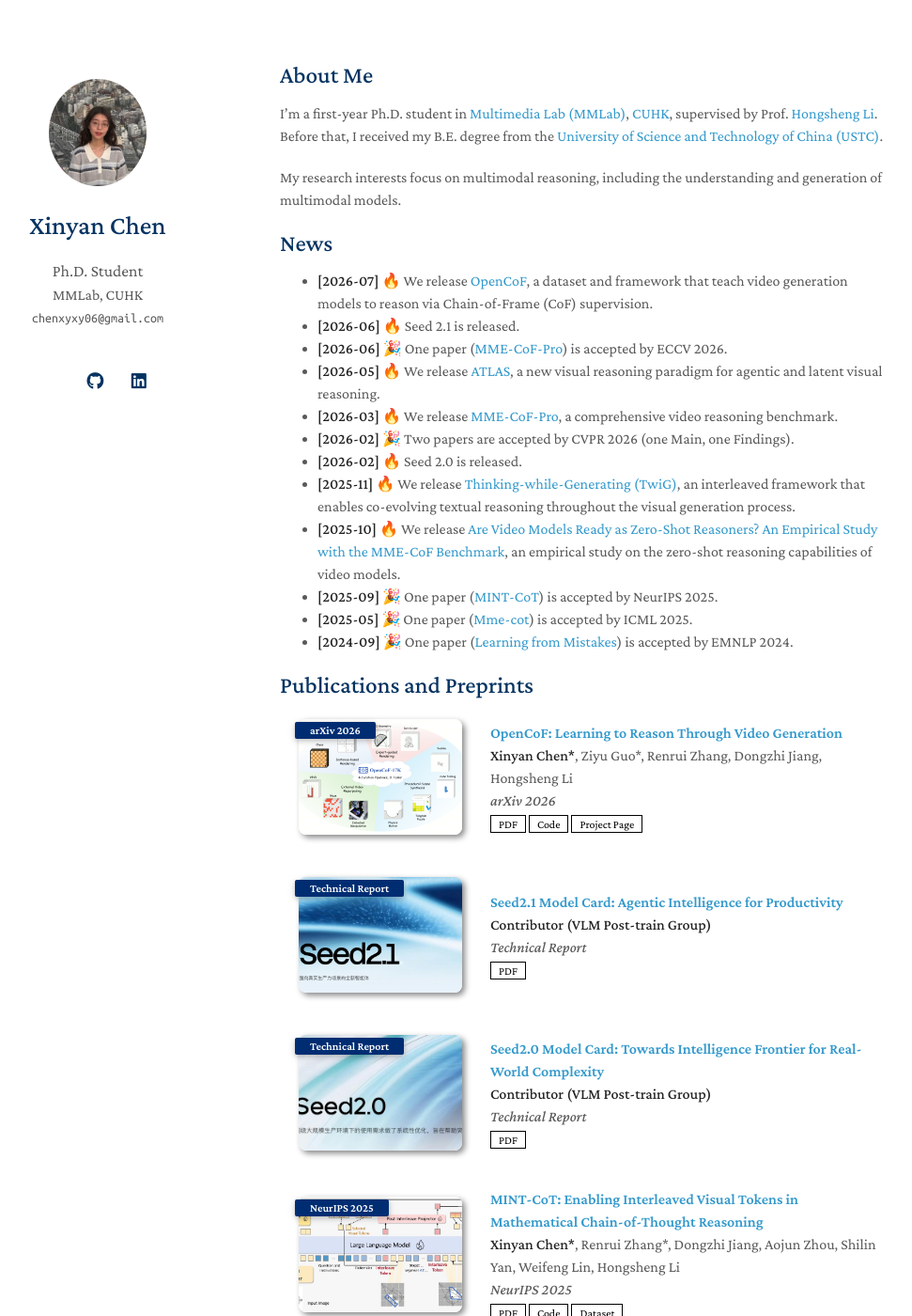
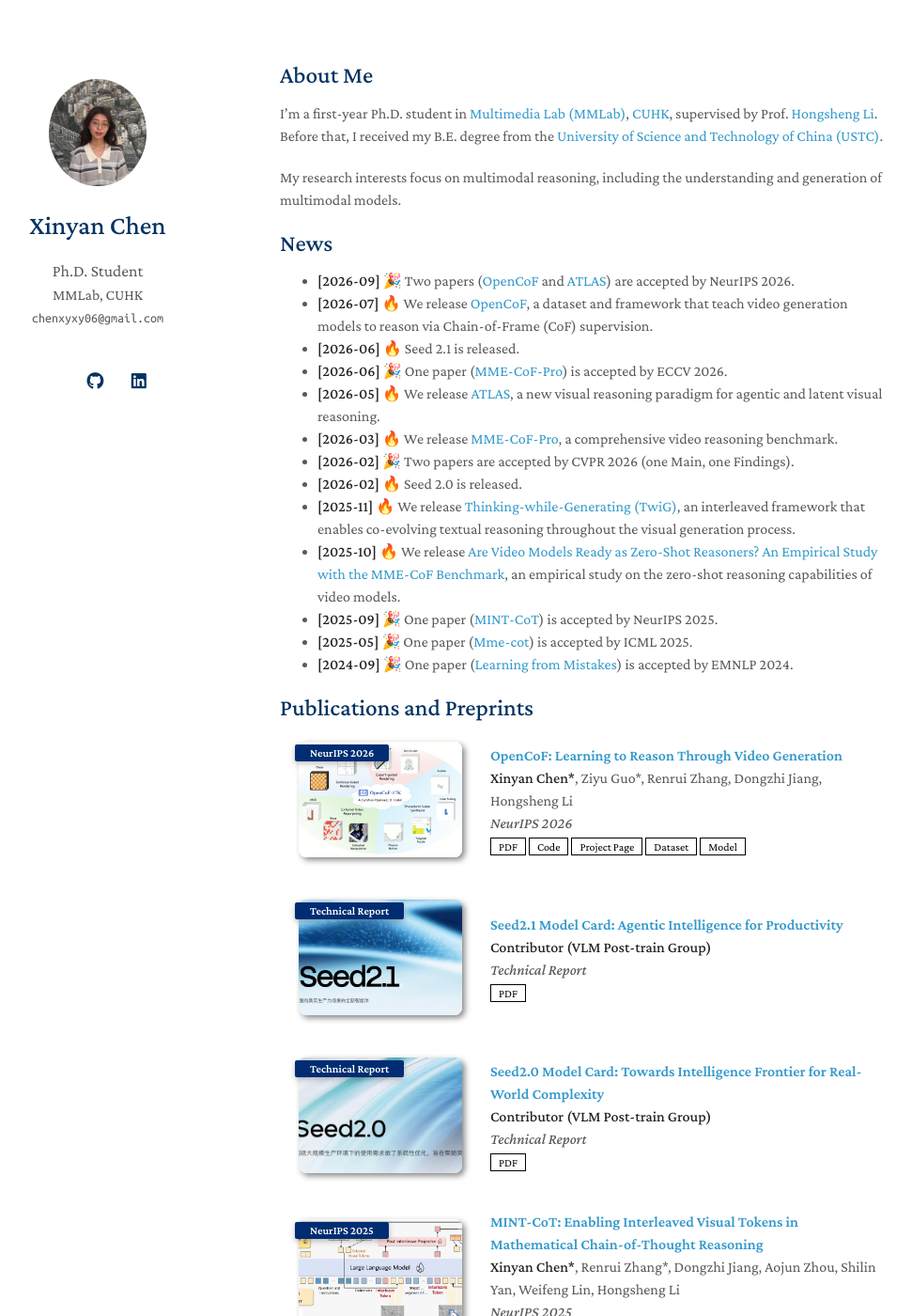
Before and after one commit to xinyan-cxy/xinyan-cxy.github.io, a Jekyll site: the page built from index.md, in a window 1280 px wide and 1400 px high. Shown: the whole window at 94% size, without its empty margins (172-1143 px from the left). Built offline with Jekyll 4.4.1, drawn with Linux system fonts in a browser that asks for light colours; a style sheet for code colours, icons or effects is not loaded; our own code applies the rules of GitHub Pages for plain Markdown files; some of the changed text lies outside the part shown.

Commit message:
Announce NeurIPS 2026 acceptance of OpenCoF and ATLAS; add OpenCoF dataset and model links
Co-authored-by: Cursor <cursoragent@cursor.com>

```diff
--- a/_data/publications.yml
+++ b/_data/publications.yml
@@ -2,10 +2,12 @@ main:
 
   - title: "OpenCoF: Learning to Reason Through Video Generation"
     authors: "<strong>Xinyan Chen*</strong>, Ziyu Guo*, Renrui Zhang, Dongzhi Jiang, Hongsheng Li"
-    conference_short: arXiv 2026
+    conference_short: NeurIPS 2026
     pdf: https://arxiv.org/abs/2607.08763
     code: https://github.com/xinyan-cxy/OpenCoF
     project: https://opencof.github.io/
+    dataset: https://huggingface.co/datasets/xy06/OpenCoF-17k
+    model: https://huggingface.co/xy06/Wan-CoF
     image: ./assets/img/OpenCoF.png
 
   - title: "Seed2.1 Model Card: Agentic Intelligence for Productivity"
@@ -39,7 +41,7 @@ main:
 
   - title: "ATLAS: Agentic or Latent Visual Reasoning? One Word is Enough for Both"
     authors: "Ziyu Guo, Rain Liu, <strong>Xinyan Chen</strong>, Pheng-Ann Heng"
-    conference_short: arXiv 2026
+    conference_short: NeurIPS 2026
     pdf: https://arxiv.org/abs/2605.15198
     code: https://github.com/ZiyuGuo99/ATLAS
     project: https://atlas-oneword.github.io
--- a/_includes/publications.md
+++ b/_includes/publications.md
@@ -46,6 +46,10 @@
       <a href="{{ link.dataset }}" class="btn btn-sm z-depth-0" role="button" target="_blank" style="font-size:12px;">Dataset</a>
       {% endif %}
 
+      {% if link.model %}
+      <a href="{{ link.model }}" class="btn btn-sm z-depth-0" role="button" target="_blank" style="font-size:12px;">Model</a>
+      {% endif %}
+
       {% if link.benchmark %}
       <a href="{{ link.benchmark }}" class="btn btn-sm z-depth-0" role="button" target="_blank" style="font-size:12px;">Benchmark</a>
       {% endif %}
--- a/index.md
+++ b/index.md
@@ -9,6 +9,7 @@ I’m a first-year Ph.D. student in [Multimedia Lab (MMLab)](https://mmlab.ie.cu
 My research interests focus on multimodal reasoning, including the understanding and generation of multimodal models.
 
 ## News
+- **[2026-09]** 🎉 Two papers ([OpenCoF](https://arxiv.org/abs/2607.08763) and [ATLAS](https://arxiv.org/abs/2605.15198)) are accepted by NeurIPS 2026.
 - **[2026-07]** 🔥 We release [OpenCoF](https://arxiv.org/abs/2607.08763), a dataset and framework that teach video generation models to reason via Chain-of-Frame (CoF) supervision.
 - **[2026-06]** 🔥 Seed 2.1 is released.
 - **[2026-06]** 🎉 One paper ([MME-CoF-Pro](https://arxiv.org/pdf/2603.20194)) is accepted by ECCV 2026.
```
